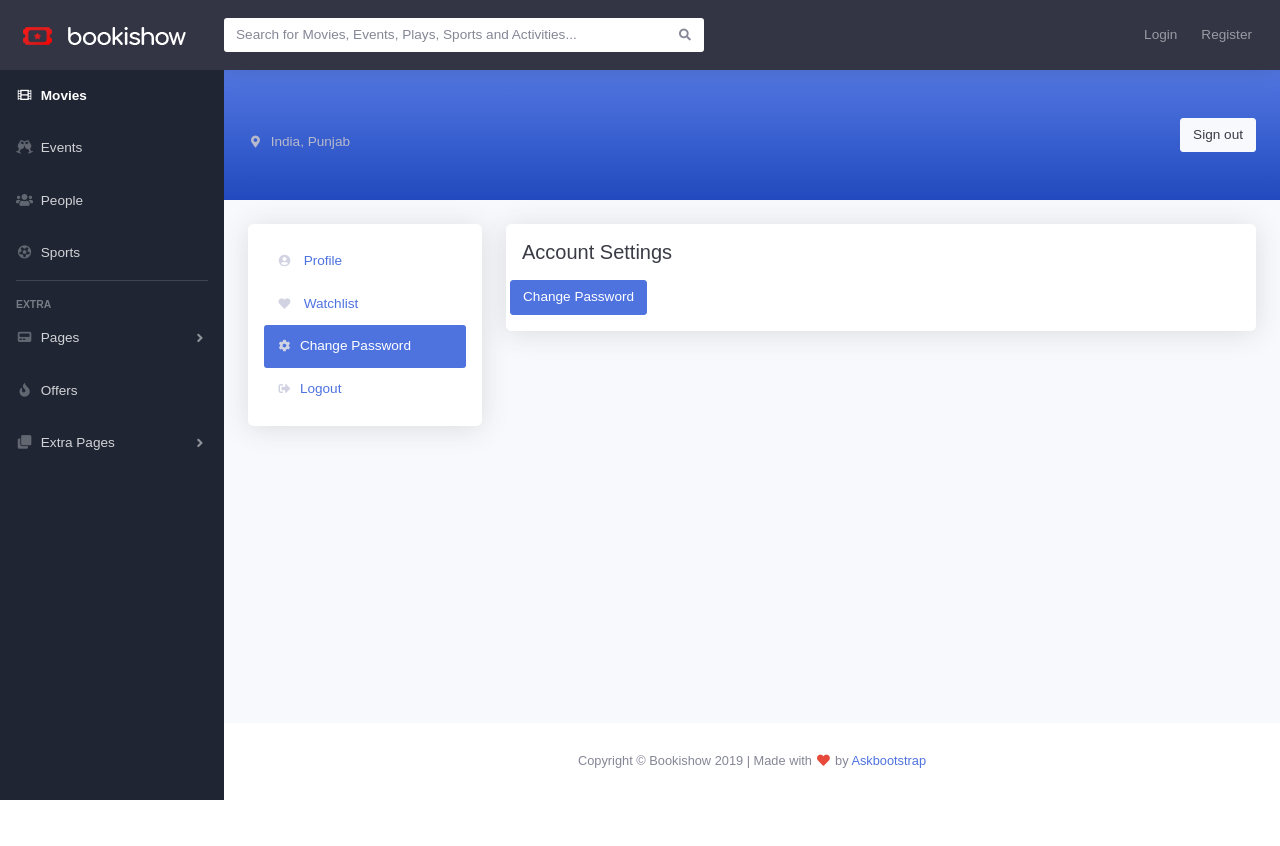
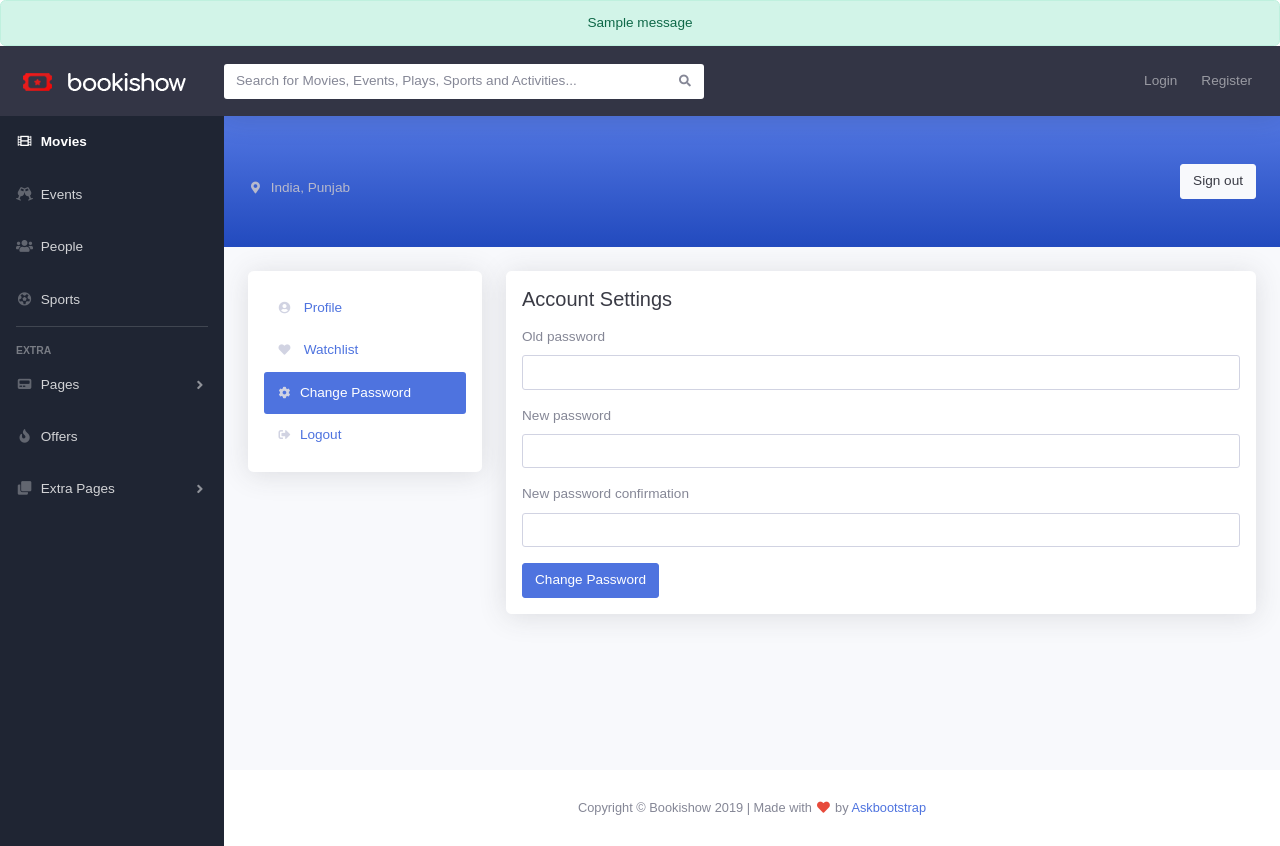
Before and after one commit to duyguadadivle/movieapp, a Django app: page /account/change_password in a window 1280 px wide. Before the commit the page ends 800 px from the top, so only its background shows below. Run offline with Django 4.2, Linux system fonts and the light colour scheme; one stand-in notice (Sample message) is shown; some libraries are stand-ins or nearby versions; some web fonts are replaced.

Commit message:
change password and messages errors

```diff
--- a/movieapp/account/forms.py
+++ b/movieapp/account/forms.py
@@ -1,8 +1,17 @@
 from django import forms
 from django.contrib.auth.models import User
-from django.contrib.auth.forms import UserCreationForm
+from django.contrib.auth.forms import UserCreationForm, PasswordChangeForm
 from django.forms import widgets
 import random
+
+
+class UserPasswordChangeForm(PasswordChangeForm):
+    def __init__(self, *args, **kwargs):
+        super().__init__(*args, **kwargs)
+        self.fields["old_password"].widget = widgets.PasswordInput(attrs={"class":"form-control"})
+        self.fields["new_password1"].widget = widgets.PasswordInput(attrs={"class":"form-control"})
+        self.fields["new_password2"].widget = widgets.PasswordInput(attrs={"class":"form-control"})
+
 
 class LoginForm(forms.Form):
     email = forms.EmailField(widget=forms.EmailInput(
--- a/movieapp/account/templates/account/change_password.html
+++ b/movieapp/account/templates/account/change_password.html
@@ -42,13 +42,23 @@
 
 
                     <div class="row">
+
+                     <div class="col">
+
+                      {% for error in form.non_field_errors %}
+                      <div class="alert alert-danger">{{error}}</div>
+                      {% endfor %}
+
                         <form method="POST" novalidate>
                           {% csrf_token %}
 
                           {% for field in form %}
 
                               <div class="mb-3">
-                                <label for="{{ field.id_for_label }}" class="form-label"></label>
+                                {% if field.errors %}
+                                <div class="alert alert-danger pb-0">{{field.errors}}</div>
+                                {% endif %}
+                                  <label for="{{ field.id_for_label }}" class="form-label">{{field.label}}</label>
                                   {{ field }}
                               </div>
 
@@ -56,6 +66,9 @@
 
                           <input type="submit" value="Change Password" class="btn btn-primary">
                       </form>
+
+
+                     </div>
                    </div>
 
 
--- a/movieapp/account/views.py
+++ b/movieapp/account/views.py
@@ -1,9 +1,9 @@
 from django.shortcuts import redirect, render
-from account.forms import LoginForm
-from django.contrib.auth import authenticate, login, logout
+from django.contrib.auth import authenticate, login, logout, update_session_auth_hash
 from django.contrib.auth.models import User
-
-from account.forms import CreateUserForm
+from account.forms import CreateUserForm, LoginForm, UserPasswordChangeForm
+from django.contrib import messages
+# from movieapp.account.forms import UserPasswordChangeForm
 #from movieapp.account.forms import CreateUserForm
 #from movieapp.account.forms import LoginForm
 
@@ -64,7 +64,18 @@ def register_request(request):
     return render(request, 'account/register.html', {"form":form})
 
 def change_password(request):
-    return render(request, 'account/change_password.html')
+    if request.method == "POST":
+        form = UserPasswordChangeForm(request.user, request.POST)
+        if form.is_valid():
+            user = form.save()
+            update_session_auth_hash(request, user)
+            messages.success(request, "Password is changed")
+            return redirect("change_password")
+        else:
+            return render(request, 'account/change_password.html', {"form":form})
+
+    form = UserPasswordChangeForm(request.user)
+    return render(request, 'account/change_password.html', {"form": form})
 
 def profile(request):
     return render(request, 'account/profile.html')
--- a/movieapp/templates/movies/base.html
+++ b/movieapp/templates/movies/base.html
@@ -16,6 +16,7 @@
         </title>
     </head>
     <body id="page-top">
+        {% include 'partials/_messages.html' %}
         {% block content %}{% endblock  %}
         <a class="scroll-to-top rounded" href="#page-top">
             <i class="fas fa-angle-up"></i>
--- /dev/null
+++ b/movieapp/templates/partials/_messages.html
@@ -0,0 +1,9 @@
+{% if messages %}
+<div class="container-fluid p-0">
+    {% for message in messages %}
+    <div class="alert {{message.tags}} text-center mb-0">
+        {{message}}
+    </div>
+    {% endfor %}
+</div>
+{% endif %}
```
Also changed, not shown: movieapp/movieapp/settings.py (+11 -0 lines), movieapp/db.sqlite3. Lines whose indentation alone changed are shown as unchanged.
